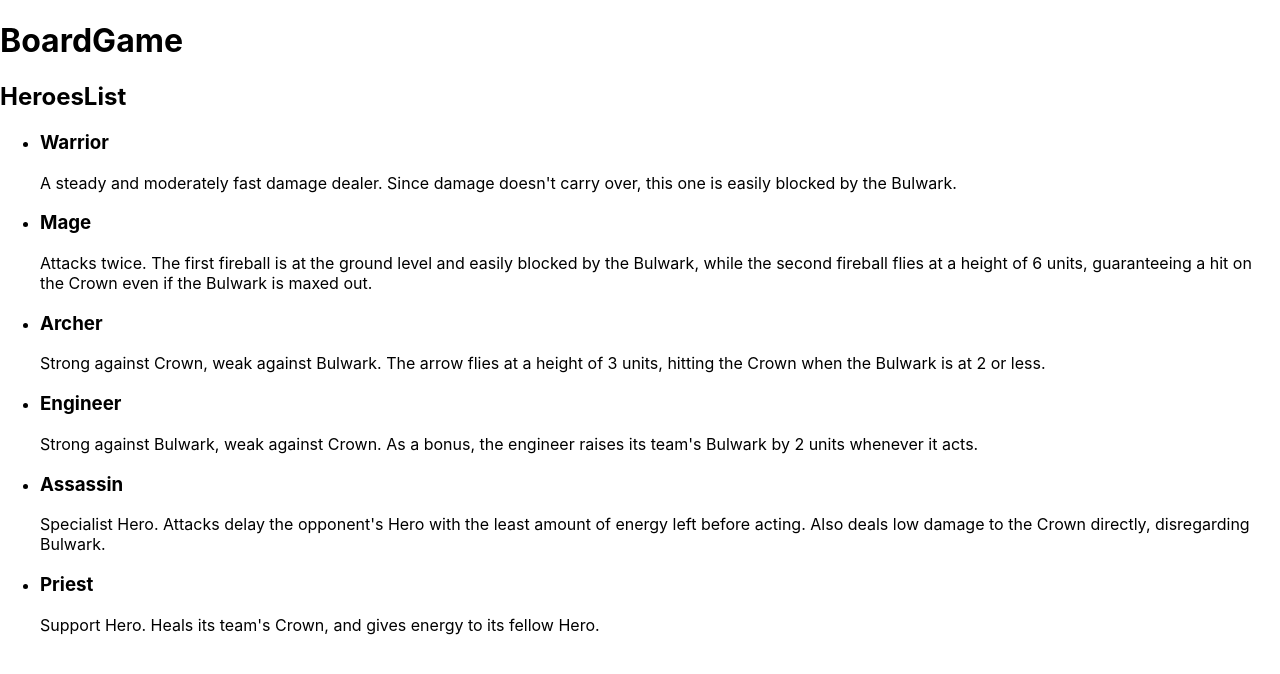
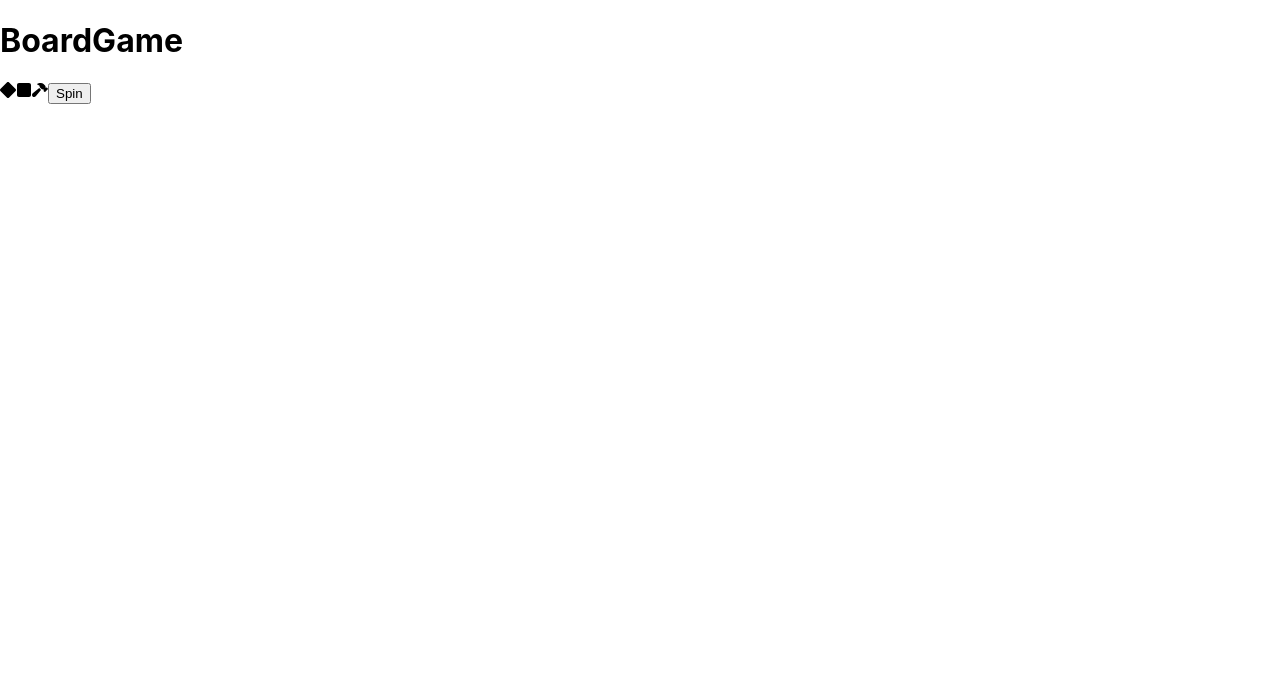
Before and after one commit to Rpayet/CitronShowcase, a React (Create React App) app: page /boardgame in a window 1280 px wide. Shown: the top 674 px of the page. Built offline with nearby package versions, Linux system fonts and the light colour scheme.

Commit message:
Add Wheels component to BoardGame page

```diff
--- a/src/App.js
+++ b/src/App.js
@@ -1,4 +1,4 @@
-import { Route, Routes } from 'react-router-dom';
+import { Link, Route, Routes } from 'react-router-dom';
 import './App.css';
 import BoardGame from './pages/BoardGame';
 
@@ -6,7 +6,7 @@ export default function App() {
     return (
         <div className="App">
             <Routes>
-                <Route path='/' element={<h1>Home</h1>} />
+                <Route path='/' element={<Link to='/boardgame'>boardgame</Link>} />
                 <Route path='/boardgame' element={<BoardGame/>} />
             </Routes>
         </div>
--- /dev/null
+++ b/src/components/boardgame/Wheels.jsx
@@ -0,0 +1,37 @@
+import { useState } from "react";
+import { FaDiamond, FaSquare, FaHammer } from "react-icons/fa6";
+
+export default function Wheels() {
+
+    const wheels= {
+        wheel1: ['S', 'D', 'S', 'S+', 'D', 'H', 'DD+', 'H'],
+        wheel2: ['S+', 'D', 'SS', 'D+', 'S', 'H', 'DD', 'HH'],
+        wheel3: ['S+', 'D', 'D+', 'S', 'D', 'HH', 'SS', 'HH'],
+        wheel4: ['S', 'D', 'S+', 'D', 'HH', 'S',' D+', 'HH'],
+        wheel5: ['S', 'D', 'H', '', '', 'S', 'D', ''],
+    };
+
+    const handleSpin = () => {
+        setSpinResult([
+            wheels.wheel1[Math.floor(Math.random() * wheels.wheel1.length)],
+            wheels.wheel2[Math.floor(Math.random() * wheels.wheel2.length)],
+            wheels.wheel3[Math.floor(Math.random() * wheels.wheel3.length)],
+            wheels.wheel4[Math.floor(Math.random() * wheels.wheel4.length)],
+            wheels.wheel5[Math.floor(Math.random() * wheels.wheel5.length)]
+        ]);
+    }
+
+    const [spinResult, setSpinResult] = useState([]);
+
+    console.log(spinResult);
+
+    return (
+        <>
+            <FaDiamond />
+            <FaSquare />
+            <FaHammer />
+
+            <button onClick={() => handleSpin()} type="button">Spin</button>
+        </>
+    )
+}
--- a/src/pages/BoardGame.jsx
+++ b/src/pages/BoardGame.jsx
@@ -3,6 +3,7 @@ import HeroCard from '../components/boardgame/HeroCard';
 import heroes from '../utils/_test-assets/heroes_data.json';
 import { GameContext } from '../context/GameContext';
 import HeroesList from '../components/boardgame/HeroesList';
+import Wheels from '../components/boardgame/Wheels';
 
 export default function BoardGame() {
 
@@ -13,7 +14,7 @@ export default function BoardGame() {
     return (
         <div id='BoardGame'>
             <h1>BoardGame</h1>
-        <HeroesList />
+            <Wheels />
         </div>
     );
 }
```
Lines whose indentation alone changed are shown as unchanged.
